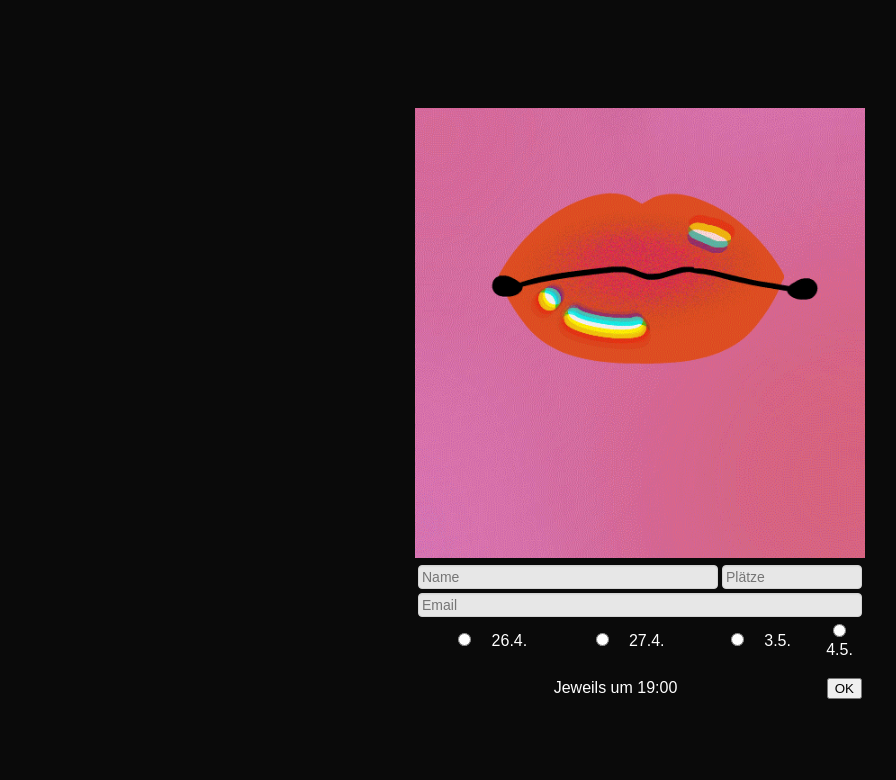
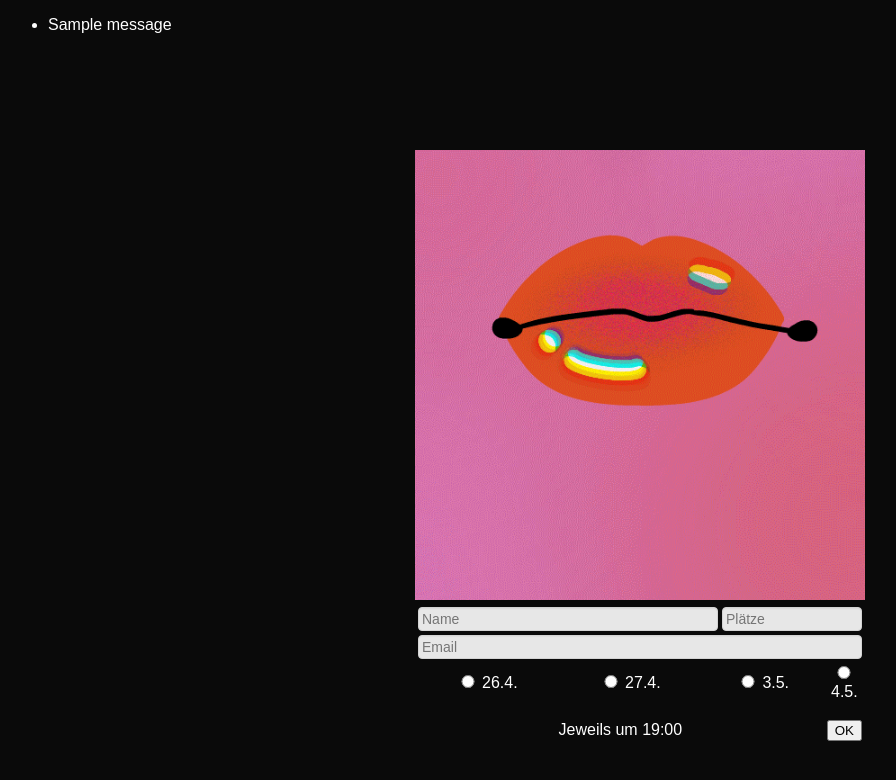
Before and after one commit to alexarnimueller/erikas-secret, a Flask app: page / in a window 1280 px wide. Shown: the top 780 px of the page, without its empty margins (0-896 px from the left). Run offline with Flask 3, Linux system fonts and the light colour scheme; one stand-in notice (Sample message) is shown.

Commit message:
:lipstick:

```diff
--- a/app/static/style.css
+++ b/app/static/style.css
@@ -27,7 +27,7 @@ div.center {
 }
 
 input[type="radio"] {
-    width: 45px;
+    width: 20px;
     margin: 2px 0 0;
     margin-top: 1px;
 }
--- a/app/templates/index.html
+++ b/app/templates/index.html
@@ -12,6 +12,17 @@
 	<link rel="stylesheet" type="text/css" href="{{ url_for('static', filename='style.css') }}">
 </head>
 
+{% with messages = get_flashed_messages() %}
+  {% if messages %}
+    <ul class=flashes>
+    {% for message in messages %}
+      <li>{{ message }}</li>
+    {% endfor %}
+    </ul>
+  {% endif %}
+{% endwith %}
+
+{% block body %}
 <body class="bgblack">
 
 	<div class="container">
@@ -67,4 +78,6 @@
 		</form>
 	</div>
 </body>
+{% endblock %}
+
 </html>
```
